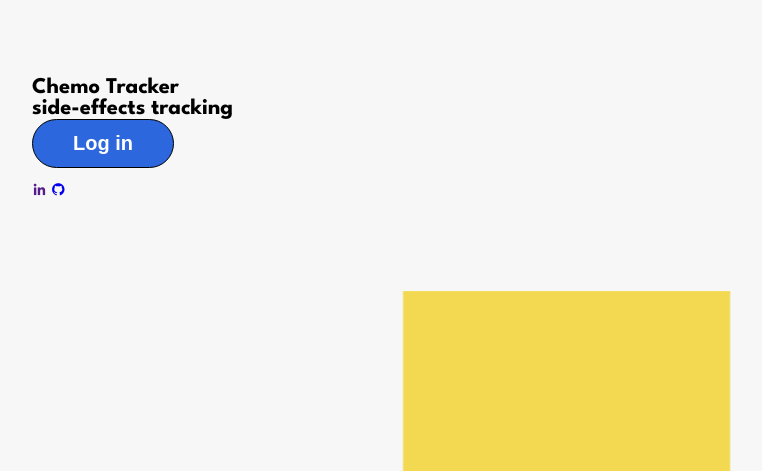
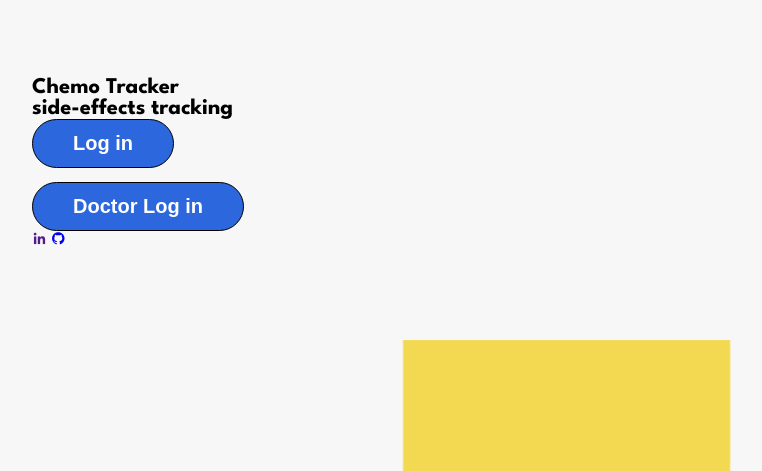
Before and after one commit to AbisoyeOnanuga/oncare, a Flask app: template templates/index.html in a window 1280 px wide. Shown: the part 93-564 px from the top of the page, without its empty margins (0-762 px from the left). Run offline with Flask 3, Linux system fonts and the light colour scheme; the template is opened without the code that fills it, so the values that code supplies are empty; some libraries are stand-ins or nearby versions.

Commit message:
update routes index user JS

```diff
--- a/main.py
+++ b/main.py
@@ -5,6 +5,9 @@ from bson.objectid import ObjectId
 from datetime import datetime
 from pymongo import DESCENDING
 from os import getenv
+from dotenv import load_dotenv
+
+load_dotenv()
 
 app = Flask(__name__)
 app.config["MONGO_URI"] = getenv('MONGO_URI')
@@ -12,7 +15,13 @@ mongo = PyMongo(app)
 
 @app.route("/")
 def home():
+    return render_template("index.html")
+@app.route("/patient")
+def user():
     return render_template("user.html")
+@app.route("/doctor")
+def doctor():
+    return render_template("doctor.html")
 
 @app.route('/add_note', methods=['POST'])
 def add_note():
@@ -34,7 +43,7 @@ def add_note():
         app.logger.error(f"Error adding note: {e}")
         return jsonify({'error': 'An error occurred while adding the note'}), 500
 
-@app.route('/get_all_notes', methods=['GET'])
+@app.route('/patient/get_all_notes', methods=['GET'])
 def get_all_notes():
     # Fetch all notes from the 'patientnotes' collection
     patient_notes = mongo.db.patientnotes.find({}).sort('date', DESCENDING)
@@ -48,7 +57,7 @@ def get_all_notes():
         })
     return jsonify(notes_list)
 
-@app.route('/get_note_content/<note_id>', methods=['GET'])
+@app.route('/patient/get_note_content/<note_id>', methods=['GET'])
 def get_note_content(note_id):
     try:
         note = mongo.db.patientnotes.find_one({'_id': ObjectId(note_id)})
@@ -59,7 +68,7 @@ def get_note_content(note_id):
     except Exception as e:
         return jsonify({'error': str(e)}), 500
 
-@app.route('/update_note/<note_id>', methods=['POST'])
+@app.route('/patient/update_note/<note_id>', methods=['POST'])
 def update_note(note_id):
     try:
         data = request.get_json()
@@ -74,7 +83,7 @@ def update_note(note_id):
     except Exception as e:
         return jsonify({'error': 'An error occurred'}), 500
 
-@app.route('/delete_note/<note_id>', methods=['DELETE'])
+@app.route('/patient/delete_note/<note_id>', methods=['DELETE'])
 def delete_note(note_id):
     try:
         # Convert the string ID to a MongoDB ObjectId
@@ -88,7 +97,7 @@ def delete_note(note_id):
         app.logger.error(f"Error deleting note: {e}")
         return jsonify({'error': 'An error occurred while deleting the note'}), 500
 
-@app.route('/add_doctor_note', methods=['POST'])
+@app.route('/doctor/add_doctor_note', methods=['POST'])
 def add_doctor_note():
     data = request.get_json()
     patient_id = data['patient_id']
--- a/static/js/notes-delete.js
+++ b/static/js/notes-delete.js
@@ -1,6 +1,6 @@
 function deleteNote(noteId) {
     if (confirm('Are you sure you want to delete this note?')) {
-        fetch('/delete_note/' + noteId, {
+        fetch('/patient/delete_note/' + noteId, {
             method: 'DELETE'
         })
         .then(response => response.json())
--- a/static/js/notes-update.js
+++ b/static/js/notes-update.js
@@ -1,6 +1,6 @@
 function updateNote(noteId) {
     var content = document.getElementById('edit-note-input').value;
-    fetch('/update_note/' + noteId, {
+    fetch('/patient/update_note/' + noteId, {
         method: 'POST',
         headers: {
             'Content-Type': 'application/json',
--- a/static/js/notes.js
+++ b/static/js/notes.js
@@ -16,7 +16,7 @@ document.addEventListener('DOMContentLoaded', (event) => {
         var date = new Date().toISOString();
 
         // Send the note content and date to the Flask app
-        fetch('/add_note', {
+        fetch('/patient/add_note', {
             method: 'POST',
             body: JSON.stringify({
                 user_id: 'demo',
@@ -60,7 +60,7 @@ function truncateContent(content, maxLength) {
 
 // Fetch notes for edit, then close notes after edit with close-btn
 function fetchNoteContent(noteId) {
-    fetch('/get_note_content/' + noteId)
+    fetch('/patient/get_note_content/' + noteId)
     .then(response => response.json())
     .then(noteContent => {
         var editForm = document.getElementById('edit-note-form');
@@ -89,7 +89,7 @@ function fetchNoteContent(noteId) {
 
 // Open note fucntion
 function fetchAndDisplayNotes() {
-    fetch('/get_all_notes')
+    fetch('/patient/get_all_notes')
     .then(response => response.json())
     .then(notesList => {
         var notesContainer = document.getElementById('notes-links-container');
--- a/templates/index.html
+++ b/templates/index.html
@@ -6,9 +6,9 @@
         <meta name="viewport" content="width=device-width, initial-scale=1.0">
         <title>Chemo Tracker: side effects tracking for cancer patients</title>
         <!-- favicon image -->
-        <link rel="icon" type="image/png" href="assets/images/logo/Oncare-logo_favicon.ico" alt="oncare favicon">
+        <link rel="icon" type="image/png" href="{{ url_for('static', filename='assets/images/logo/favicon.ico') }}" alt="oncare favicon">
         <!-- custom css file link -->
-        <link rel="stylesheet" href="css/styles.css">
+        <link rel="stylesheet" href="{{ url_for('static', filename='css/styles.css') }}">
 
         <!-- =====BOX ICONS===== -->
         <link href='https://cdn.jsdelivr.net/npm/boxicons@2.0.5/css/boxicons.min.css' rel='stylesheet'>
@@ -47,8 +47,8 @@
                     side-effects tracking<br>
                     <span class="typing-container"></span></h1>
                     <div class="home__login">
-                        <button class="button" id="btn-login" onclick="login(auth0)">Log in</button><br><br>
-                        <button class="button" id="btn-logout" style="display: none;" onclick="logout(auth0)">Log out</button>
+                        <a href="/patient"><button class="button" id="btn-login" onclick="login(auth0)">Log in</button></a><br><br>
+                        <a href="/doctor"><button class="button" id="btn-login" onclick="login(auth0)">Doctor Log in</button></a>
                     </div>
                 </div>
 
--- a/templates/user.html
+++ b/templates/user.html
@@ -23,12 +23,12 @@
         <header class="l-header">
             <nav class="nav bd-grid">
                 <div>
-                    <a href="#" class="nav__logo">Chemo-Tracker</a>
+                    <a href="/patient" class="nav__logo">Chemo-Tracker</a>
                 </div>
 
                 <div class="nav__menu" id="nav-menu">
                     <ul class="nav__list">
-                        <button class="button" id="btn-login" onclick="login(auth0)">Login</button>
+                        <a href="/"><button class="button" id="btn-login" onclick="login(auth0)">Logout</button></a>
                         <button class="button" id="btn-tracker">Chemo-Tracker</button>
                         <button class="button" id="btn-meds">Meds</button>
                     </ul>
```
Also changed, not shown: 1 other file.
